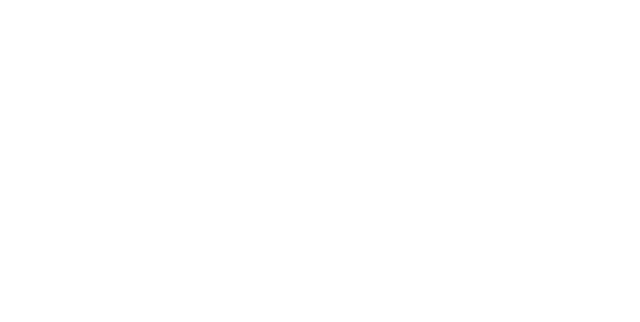
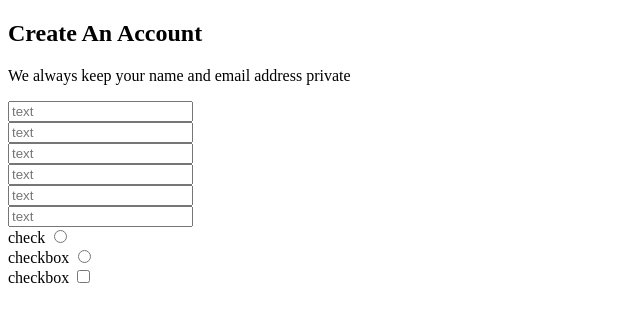
Before and after one commit to katya2v/Create-an-account, a plain HTML site: page Index.html in a window 1280 px wide. Shown: the whole page, without its empty margins (0-640 px from the left). Drawn offline with Linux system fonts and the light colour scheme.

```diff
--- a/Index.html
+++ b/Index.html
@@ -7,5 +7,60 @@
 </head>
 <body>
 
+    <div>
+        <h2>Create An Account</h2>
+        <p>We always keep your name and email address private</p>
+    </div>
+
+    <div>
+        <label for="text"></label>
+        <input type="text" placeholder="text">
+    </div>
+
+    <div>
+        <label for="text"></label>
+        <input type="text" placeholder="text">
+    </div>
+
+    <div>
+        <label for="text"></label>
+        <input type="text" placeholder="text">
+    </div>
+
+    <div>
+        <label for="text"></label>
+        <input type="text" placeholder="text">
+    </div>
+
+    <div>
+        <label for="text"></label>
+        <input type="text" placeholder="text">
+    </div>
+
+    <div>
+        <label for="text"></label>
+        <input type="text" placeholder="text">
+    </div>
+
+    <div>
+        <label for="radio">check</label>
+        <input type="radio" id="radio" name="color">
+    </div>
+
+     <div>
+        <label for="radio">checkbox</label>
+        <input type="radio" id="radio" name="color">
+    </div>
+
+    <div>
+        <label for="chb">checkbox</label>
+        <input type="checkbox" id="chb" >
+    </div>
+
+     <!-- <div>
+        <label for="chb">checkbox</label>
+        <input type="checkbox" id="chb" checked>
+    </div> -->
+
 </body>
 </html>
```
Also changed, not shown: 1 other file.
